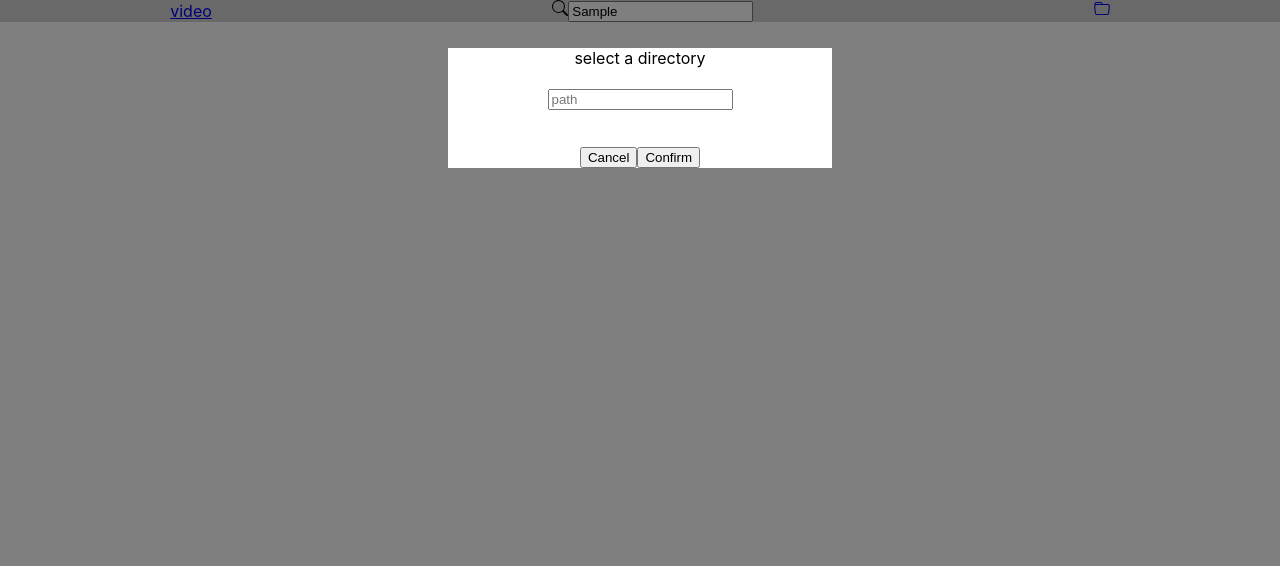
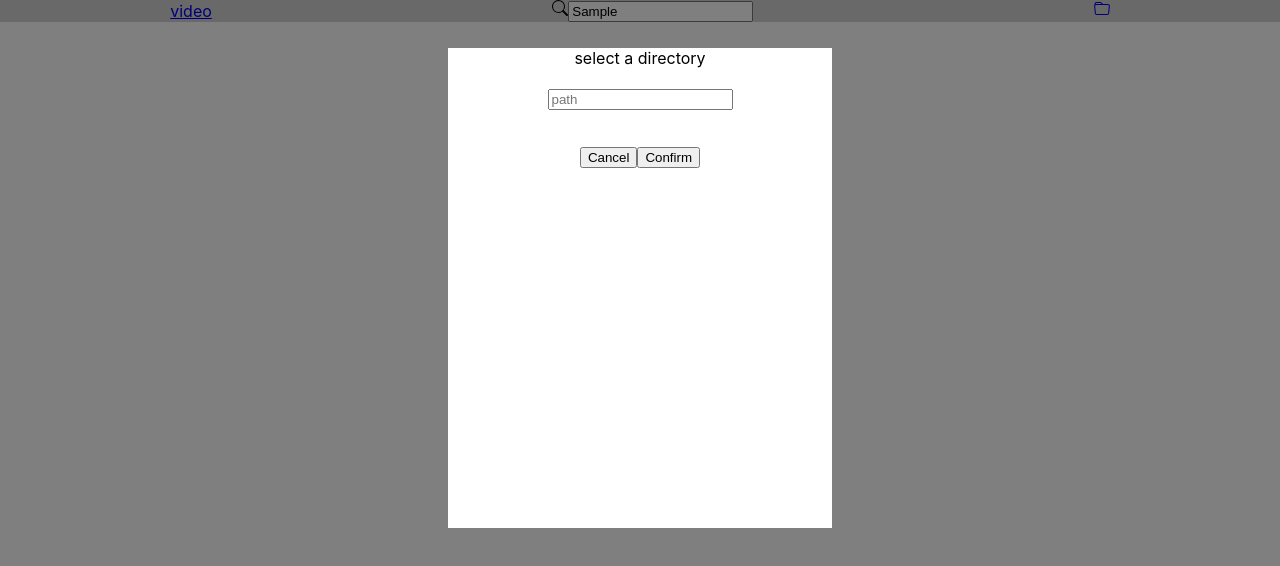
Before and after one commit to myl525/Taggy, a React (Create React App) app in the folder taggy-web/: page /settings in a window 1280 px wide. Both pictures are taken after typing "Sample" into the empty fields and a click on the button "Add Directory". Shown: the top 566 px of the page. Built offline with nearby package versions, Linux system fonts and the light colour scheme.

Commit message:
enable close modal by outside click

```diff
--- a/taggy-web/src/components/settings/Settings.js
+++ b/taggy-web/src/components/settings/Settings.js
@@ -14,7 +14,7 @@ const AddedDir = (props) => {
     )
 }
 const AddedDirs = (props) => {
-    // scan database and get all selected directorys
+    // TODO scan database and get all selected directorys
     return(
         <div className="added-dirs">
         </div>
@@ -133,8 +133,8 @@ const ModalFooter = ({handleCloseModal}) => {
 const SelectDirModal = ({show, handleCloseModal}) => {
     if(show) {
         return(
-            <div id="selectDirModal" className="select-dir-modal" >
-                <div className='modal-content'>
+            <div id="selectDirModal" className="select-dir-modal" onClick={handleCloseModal}>
+                <div className='modal-content' onClick={evt => {evt.stopPropagation()}}>
                     <ModalHeader />
                     <br />
                     <ModalBody />
@@ -151,14 +151,16 @@ const SelectDirModal = ({show, handleCloseModal}) => {
 // library setting
 const Library = () => {
     const [show, setShow] = useState(false);
-
     // TODO get added dirs from database
     return(
         <div className="library">
             <h1>Library</h1>
             <AddedDirs />
-            <AddDirsBtn handleOnClick={e => {setShow(true)}}/>
-            <SelectDirModal show={show} handleCloseModal={e => {setShow(false)}} />
+            <AddDirsBtn handleOnClick={evt => {setShow(true)}}/>
+            <SelectDirModal
+                show={show}
+                handleCloseModal={evt => {setShow(false)}}
+            />
         </div>
     )
 }
--- a/taggy-web/src/components/settings/style.scss
+++ b/taggy-web/src/components/settings/style.scss
@@ -17,8 +17,9 @@
 .modal-content {
     background-color: white;
     width: 30%;
+    height: 60%;
+    overflow: scroll;
     margin-top: 3rem;
-
 }
 
 .modal-body li {
```
